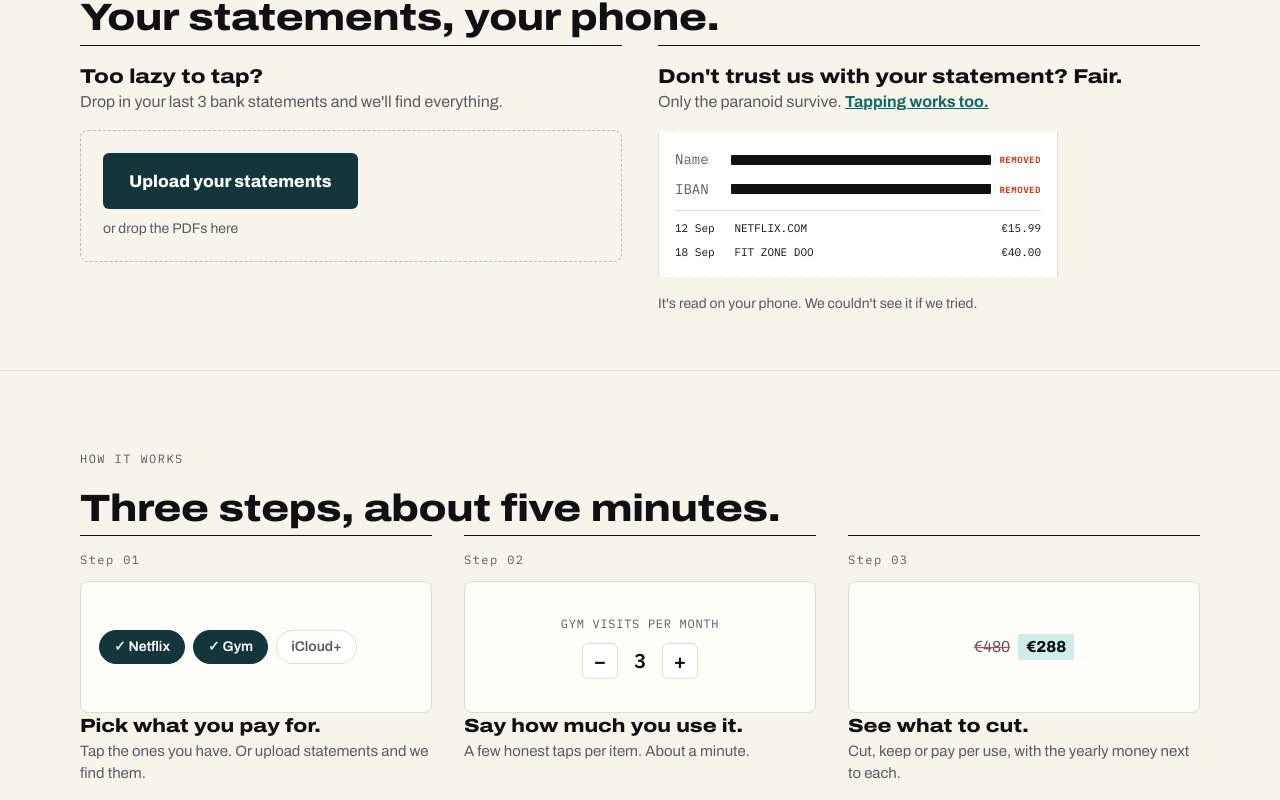
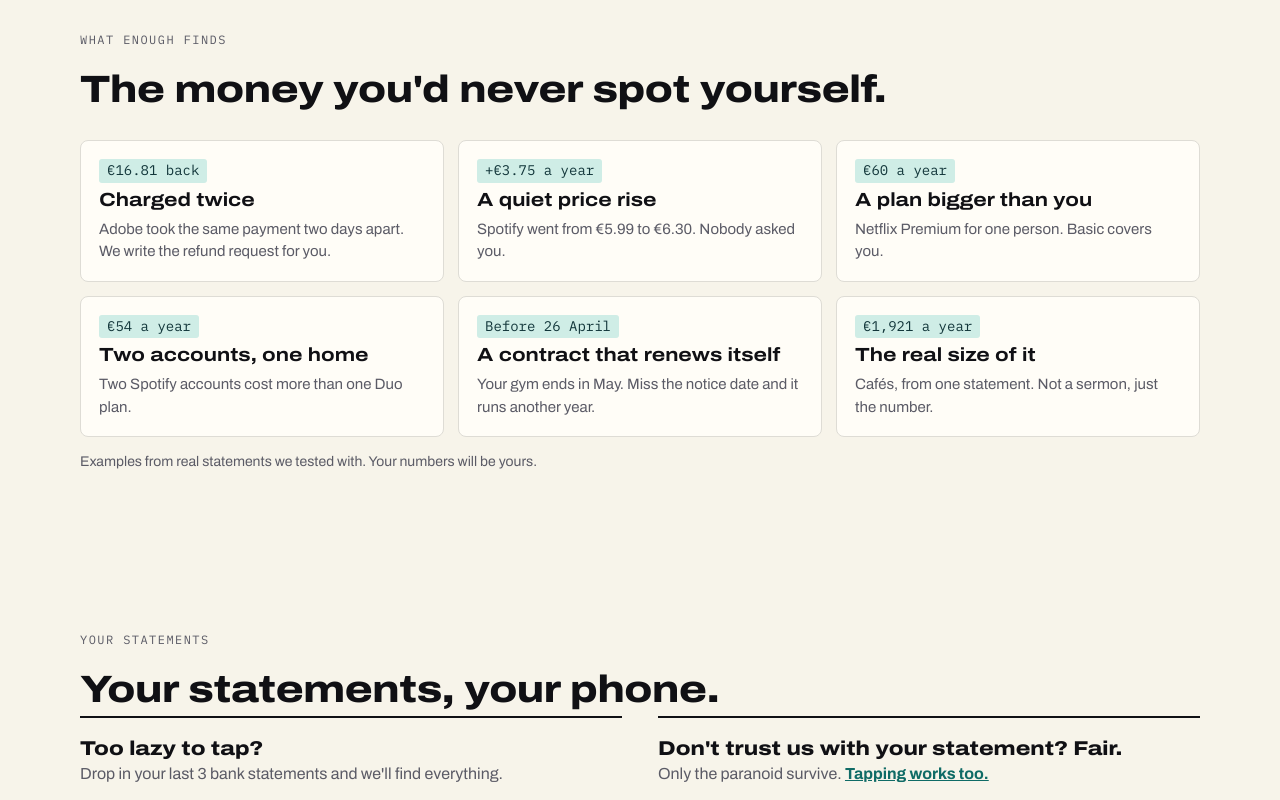
Before and after one commit to esmsaah/enough, a React (Vite) app: page / in a window 1280 px wide. Shown: the part 712-1512 px from the top of the page. Built offline with nearby package versions, Linux system fonts and the light colour scheme.

Commit message:
Clear value: landing finds section, concrete paywall, statement nudge

```diff
--- a/src/engine/hidden.ts
+++ b/src/engine/hidden.ts
@@ -94,6 +94,7 @@ export function computeHiddenCosts(input: HiddenCostInput): HiddenCost[] {
   // --- Paying more than the typical catalog price ---
   for (const item of subscriptions) {
     if (typeof item.catalogPrice !== 'number' || item.catalogPrice <= 0) continue;
+    if (item.planName) continue; // the person chose their plan; the plan tip covers cheaper options
     const m = monthly(item);
     if (m > item.catalogPrice * PRICE_OVER_CATALOG) {
       out.push({ currency, kind: 'priceAboveCatalog', label: item.name, yearly: round2((m - item.catalogPrice) * 12), estimate: item.estimate, itemId: item.id, note: `You pay more than the typical ${formatCur(item.catalogPrice, currency)}/mo — check you're on the right plan.` });
--- a/src/screens/GoodShape.tsx
+++ b/src/screens/GoodShape.tsx
@@ -75,7 +75,7 @@ export function GoodShape() {
             style={{ border: '1.5px dashed var(--chip-border)', borderRadius: 'var(--radius)', padding: 16, display: 'flex', alignItems: 'center', gap: 14, background: 'none', textAlign: 'left', cursor: 'pointer', color: 'var(--ink)' }}>
             <StatementIcon />
             <span style={{ display: 'flex', flexDirection: 'column', gap: 2 }}>
-              <span style={{ fontSize: 15, fontWeight: 600, color: 'var(--indigo)' }}>Upload one statement to turn estimates into exact numbers.</span>
+              <span style={{ fontSize: 15, fontWeight: 600, color: 'var(--indigo)' }}>Add one statement. It finds what tapping can't: double charges, price rises, forgotten renewals and fees.</span>
               <span style={{ fontSize: 13, color: 'var(--muted)' }}>Optional. Read on your device.</span>
             </span>
           </button>
--- a/src/screens/Landing.tsx
+++ b/src/screens/Landing.tsx
@@ -14,6 +14,16 @@ import '../styles/landing-fonts.css';
 import '../styles/landing.css';
 
 const PRICE = formatMoney(AUDIT_PRICE_EUR, 'EUR'); // €5.99
+
+/** Real kinds of findings (from the statements we tested), shown on the landing. */
+const FINDS: Array<{ amount: string; title: string; text: string }> = [
+  { amount: '€16.81 back', title: 'Charged twice', text: 'Adobe took the same payment two days apart. We write the refund request for you.' },
+  { amount: '+€3.75 a year', title: 'A quiet price rise', text: 'Spotify went from €5.99 to €6.30. Nobody asked you.' },
+  { amount: '€60 a year', title: 'A plan bigger than you', text: 'Netflix Premium for one person. Basic covers you.' },
+  { amount: '€54 a year', title: 'Two accounts, one home', text: 'Two Spotify accounts cost more than one Duo plan.' },
+  { amount: 'Before 26 April', title: 'A contract that renews itself', text: 'Your gym ends in May. Miss the notice date and it runs another year.' },
+  { amount: '€1,921 a year', title: 'The real size of it', text: 'Cafés, from one statement. Not a sermon, just the number.' },
+];
 
 export function Landing() {
   const { state, dispatch } = useStore();
@@ -73,7 +83,7 @@ export function Landing() {
             <p className="b2-eyebrow">Your subscriptions, audited once.</p>
             <h1 className="b2-h1">Tap what<span className="b2-desktop-break"><br /></span><span className="b2-mobile-break"><br /></span> you pay for.</h1>
             <p className="b2-sub">
-              Netflix, gym, phone, that app you forgot about. See what it all costs you a year, and what to cut.
+              Netflix, gym, phone, that app you forgot about. We find the double charges, the quiet price rises and the plans that don't fit you, then tell you what to cut and by when.
             </p>
 
             <p className="b2-eyebrow b2-hero__tap-label">Tap one to start</p>
@@ -89,11 +99,30 @@ export function Landing() {
               <button type="button" className="b2-btn b2-btn--lime" onClick={start}>Start tapping</button>
               <span className="b2-price-inline">{PRICE} once.</span>
             </div>
+            <button type="button" className="b2-link b2-hero__upload" onClick={upload}>Or add a bank statement. It finds more.</button>
           </div>
 
           <div className="b2-hero__aside">
             <ReceiptCard />
           </div>
+        </div>
+      </section>
+
+      {/* 2b — What we find: the things people don't work out alone. */}
+      <section className="b2-section b2-section--ground" id="finds">
+        <div className="b2-section__inner">
+          <p className="b2-eyebrow b2-eyebrow--ink">What Enough finds</p>
+          <h2 className="b2-h2">The money you'd never spot yourself.</h2>
+          <div className="b2-finds">
+            {FINDS.map((f) => (
+              <div className="b2-find" key={f.title}>
+                <span className="b2-find__amount">{f.amount}</span>
+                <h3 className="b2-find__title">{f.title}</h3>
+                <p className="b2-find__text">{f.text}</p>
+              </div>
+            ))}
+          </div>
+          <p className="b2-col__text b2-col__text--small">Examples from real statements we tested with. Your numbers will be yours.</p>
         </div>
       </section>
 
@@ -171,8 +200,8 @@ export function Landing() {
               <div className="b2-tile b2-tile--price">
                 <span className="b2-gym"><s>€480</s><b className="b2-mark">€288</b></span>
               </div>
-              <h3 className="b2-step__title">See what to cut.</h3>
-              <p className="b2-step__text">Cut, keep or pay per use, with the yearly money next to each.</p>
+              <h3 className="b2-step__title">Get a plan, not a verdict.</h3>
+              <p className="b2-step__text">What to cancel and by when, cheaper plans that fit, and reminders in your calendar for a year.</p>
             </li>
           </ol>
         </div>
--- a/src/screens/Result.tsx
+++ b/src/screens/Result.tsx
@@ -101,7 +101,13 @@ export function Result() {
         <div style={{ background: 'var(--paper)', border: '1px solid var(--line)', borderRadius: 'var(--radius-card)', padding: 20, display: 'flex', flexDirection: 'column', gap: 12 }}>
           <span className="lab" style={{ color: 'var(--ink)' }}>Your full audit</span>
           <span style={{ fontSize: 22, fontWeight: 800, fontStretch: '112%' }}>See exactly what to cut, and how.</span>
-          <span style={{ fontSize: 15, color: 'var(--muted)', lineHeight: 1.5 }}>Steps for every item, a plan for the money and renewal reminders for a year.</span>
+          <ul style={{ margin: 0, paddingLeft: 18, fontSize: 15, color: 'var(--muted)', lineHeight: 1.6 }}>
+            <li>{actionable.length} {actionable.length === 1 ? 'change' : 'changes'} with the exact steps, the link and the last day to do {actionable.length === 1 ? 'it' : 'each'}</li>
+            {audit.recommendations.some((r) => r.action === 'rotate') && <li>Your streaming rotation, month by month</li>}
+            {audit.advice.length > 0 && <li>{audit.advice.length} {audit.advice.length === 1 ? 'tip' : 'tips'} on cheaper plans, bills and habits, with amounts</li>}
+            <li>A calendar file that reminds you of every deadline for a year</li>
+            <li>A PDF of your plan to keep</li>
+          </ul>
           <div className="r" style={{ borderTop: '1.5px solid var(--ink)', paddingTop: 12 }}>
             <span style={{ fontWeight: 700 }}>Once</span>
             <span style={{ fontSize: 28, fontWeight: 800, fontStretch: '118%' }}>{formatMoney(AUDIT_PRICE_EUR, 'EUR')}</span>
@@ -155,7 +161,7 @@ export function Result() {
             style={{ border: '1.5px dashed var(--line)', borderRadius: 'var(--radius)', padding: 16, display: 'flex', alignItems: 'center', gap: 14, background: 'none', textAlign: 'left', cursor: 'pointer', color: 'var(--ink)' }}>
             <StatementIcon />
             <span style={{ display: 'flex', flexDirection: 'column', gap: 2 }}>
-              <span style={{ fontSize: 15, fontWeight: 600, color: 'var(--indigo)' }}>Upload one statement to turn estimates into exact numbers.</span>
+              <span style={{ fontSize: 15, fontWeight: 600, color: 'var(--indigo)' }}>Add one statement. It finds what tapping can't: double charges, price rises, forgotten renewals and fees.</span>
               <span style={{ fontSize: 13, color: 'var(--muted)' }}>Optional. Read on your device.</span>
             </span>
           </button>
--- a/src/styles/landing.css
+++ b/src/styles/landing.css
@@ -185,3 +185,14 @@
   .b2-price-band { padding: 72px 0; }
   .b2-price-huge { font-size: clamp(72px, 8vw, 104px); }
 }
+
+/* ---- 2b What Enough finds ---- */
+.b2-hero__upload { color: var(--muted-on-navy); margin-top: 14px; font-size: 15px; font-weight: 600; text-underline-offset: 4px; }
+.b2-hero__upload:hover { color: #fff; }
+.b2-finds { display: grid; grid-template-columns: 1fr; gap: 14px; margin-top: 24px; }
+.b2-find { background: var(--paper); border: 1.5px solid var(--line); border-radius: 8px; padding: 18px; display: flex; flex-direction: column; gap: 6px; }
+.b2-find__amount { font-family: var(--font-mono); font-size: 14px; align-self: flex-start; background: var(--lime); color: var(--navy); padding: 2px 8px; border-radius: 3px; }
+.b2-find__title { font-size: 19px; line-height: 1.2; }
+.b2-find__text { margin: 0; color: var(--muted); font-size: 15px; line-height: 1.5; }
+@media (min-width: 640px) { .b2-finds { grid-template-columns: 1fr 1fr; } }
+@media (min-width: 901px) { .b2-finds { grid-template-columns: 1fr 1fr 1fr; } }
```
